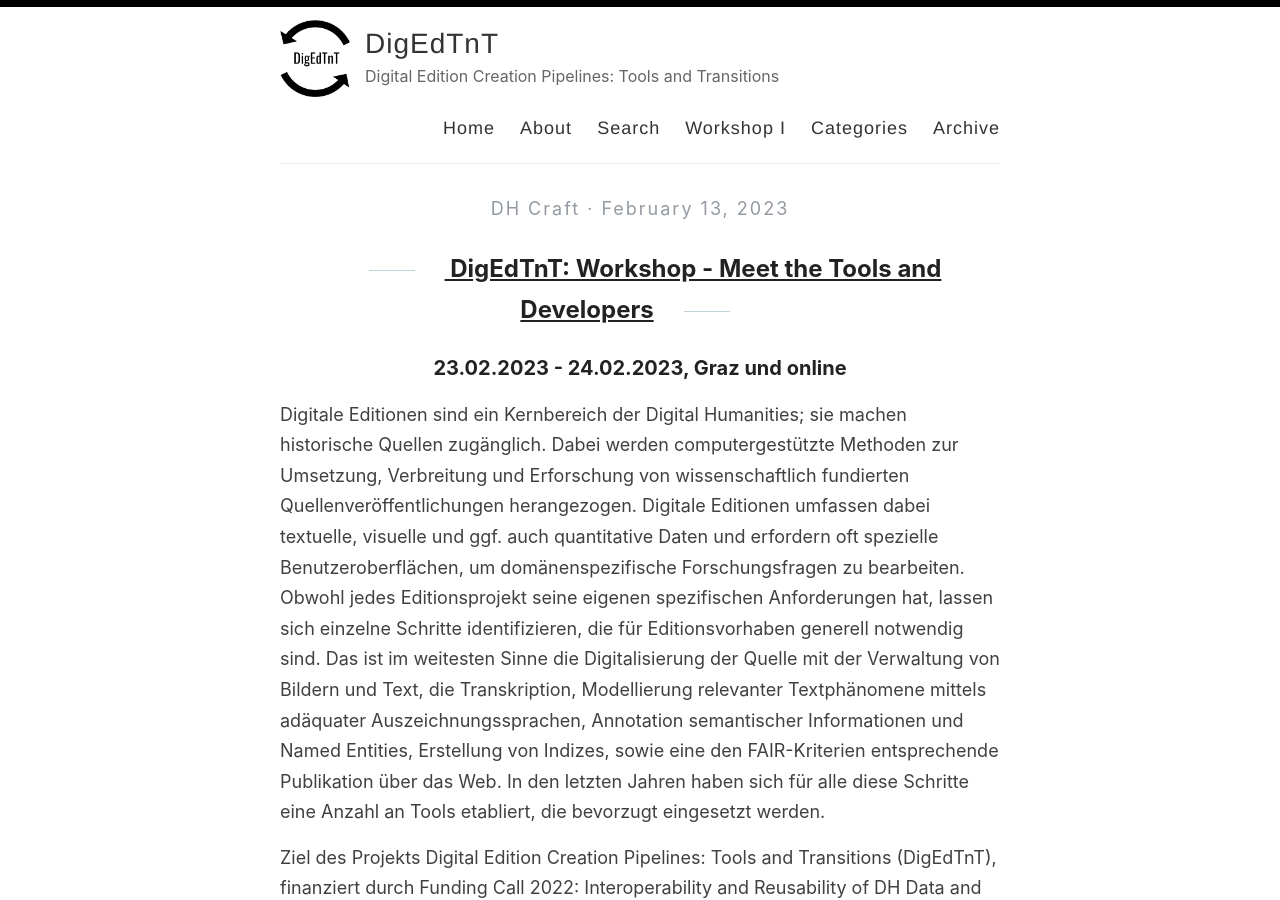
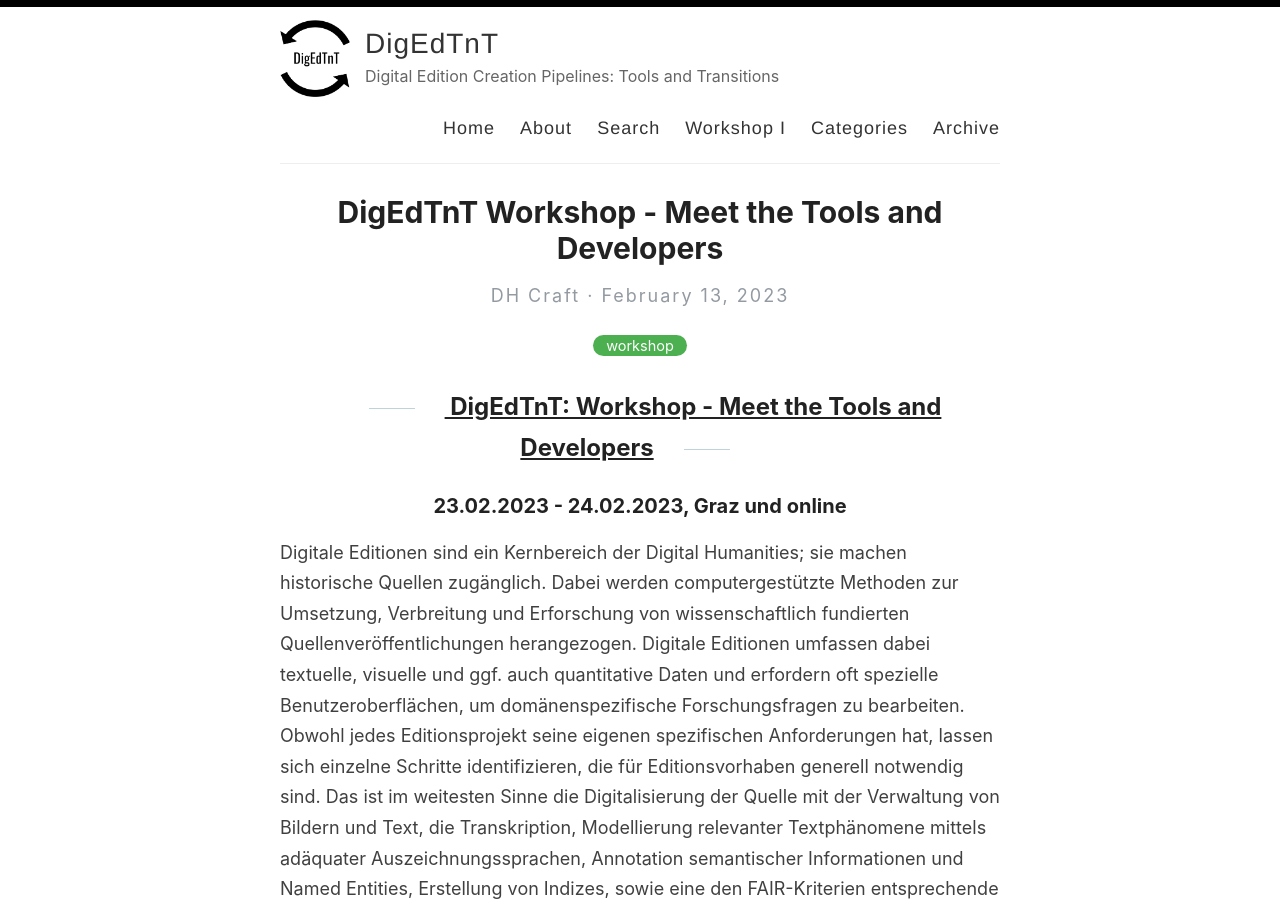
Before and after one commit to DigEdTnT/digedtnt.github.io, a Jekyll site: the page built from _posts/2023-2-13-workshop.md, in a window 1280 px wide and 900 px high. Built offline with Jekyll 4.4.1, drawn with Linux system fonts in a browser that asks for light colours; our own code applies the rules of GitHub Pages for plain Markdown files.

Commit message:
Update 2023-2-13-workshop.md

```diff
--- a/_posts/2023-2-13-workshop.md
+++ b/_posts/2023-2-13-workshop.md
@@ -1,13 +1,8 @@
 ---
-
 layout: post
-
-title: DigEdTnT: Workshop - Meet the Tools and Developers
-
+title: DigEdTnT Workshop - Meet the Tools and Developers
 categories: workshop
-
 excerpt: Sei dabei und lerne jede Menge Tools kennen, die die Gestaltung deiner Digitalen Edition erleichtern können!
-
 ---
 
 ## <span style="text-decoration:underline;"> DigEdTnT: Workshop - Meet the Tools and Developers</span>
```
